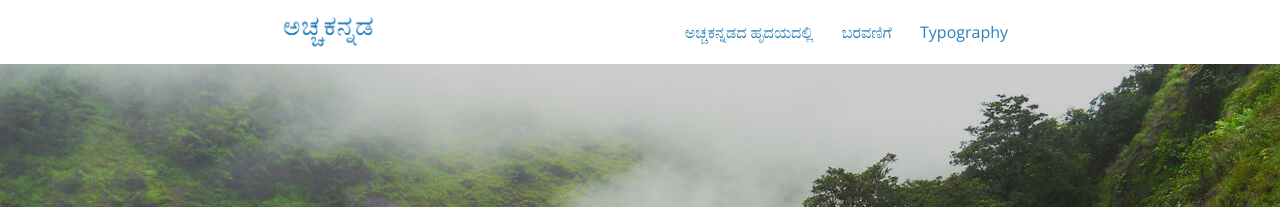
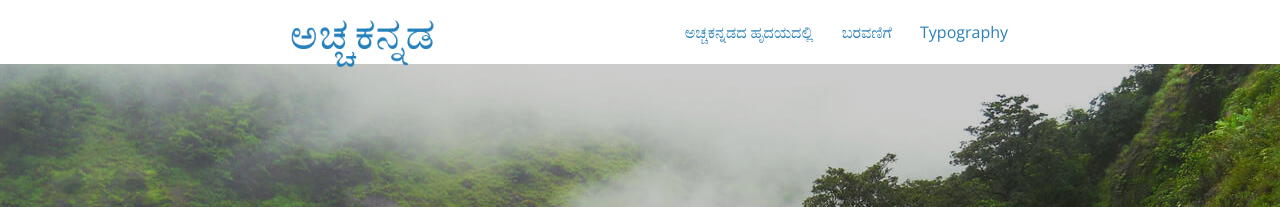
Before and after one commit to bencentra/centrarium, a Jekyll site: the page built from index.html, in a window 1280 px wide. Shown: the top 207 px of the page. Built offline with Jekyll 4.4.1, drawn with Linux system fonts in a browser that asks for light colours; nearby versions of some CDN libraries; the list of posts is cut into pages by our own code; a style sheet for code colours, icons or effects is not loaded.

Commit message:
Update _layout.scss

```diff
--- a/_sass/_layout.scss
+++ b/_sass/_layout.scss
@@ -130,7 +130,7 @@ pre code.hljs {
     	padding-left: $em-base;
     }
     img {
-      max-height: 2.5em;
+      max-height: 4em;
       margin-top: 0.75em;
       padding-right: 1em;
     }
```
